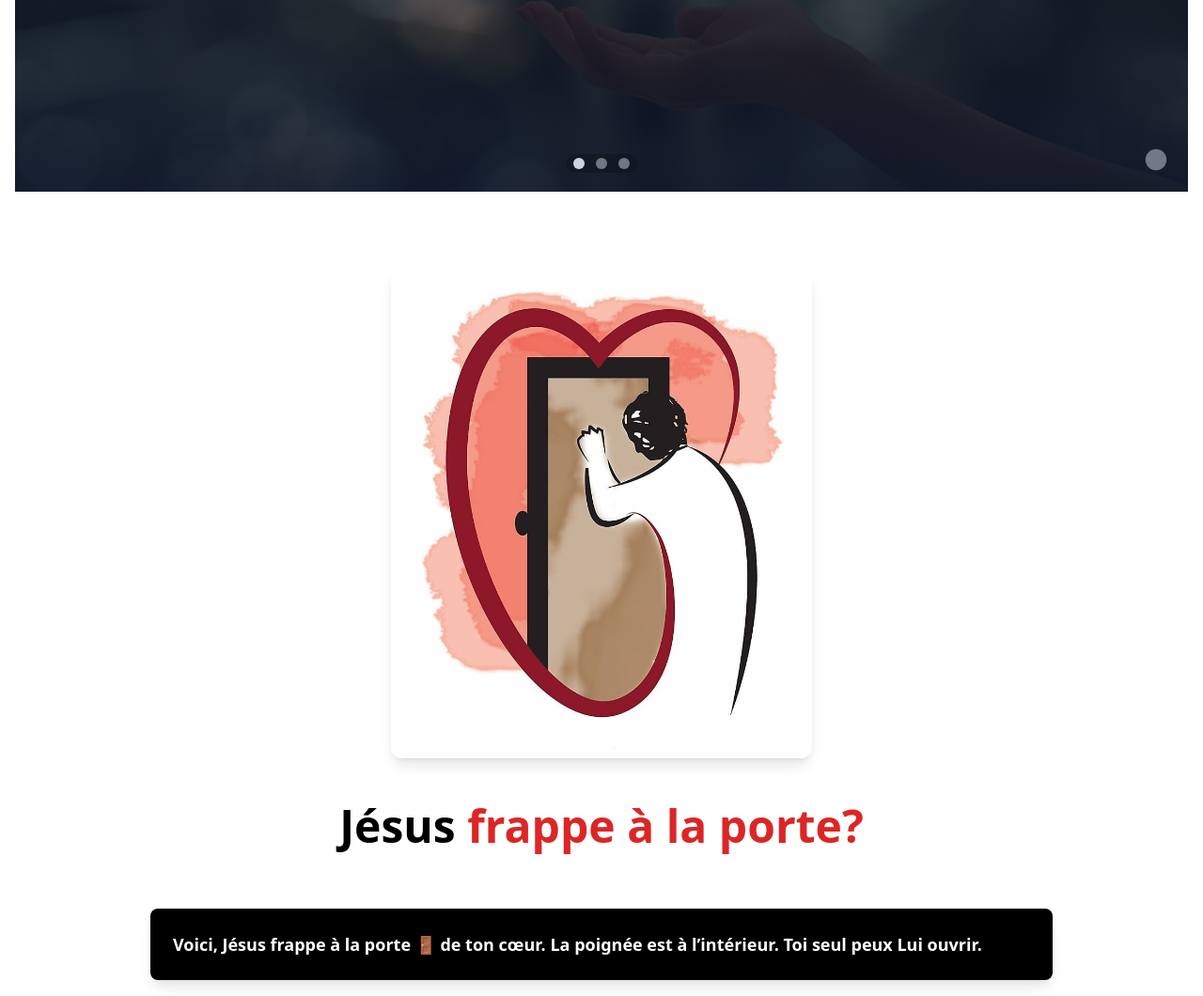
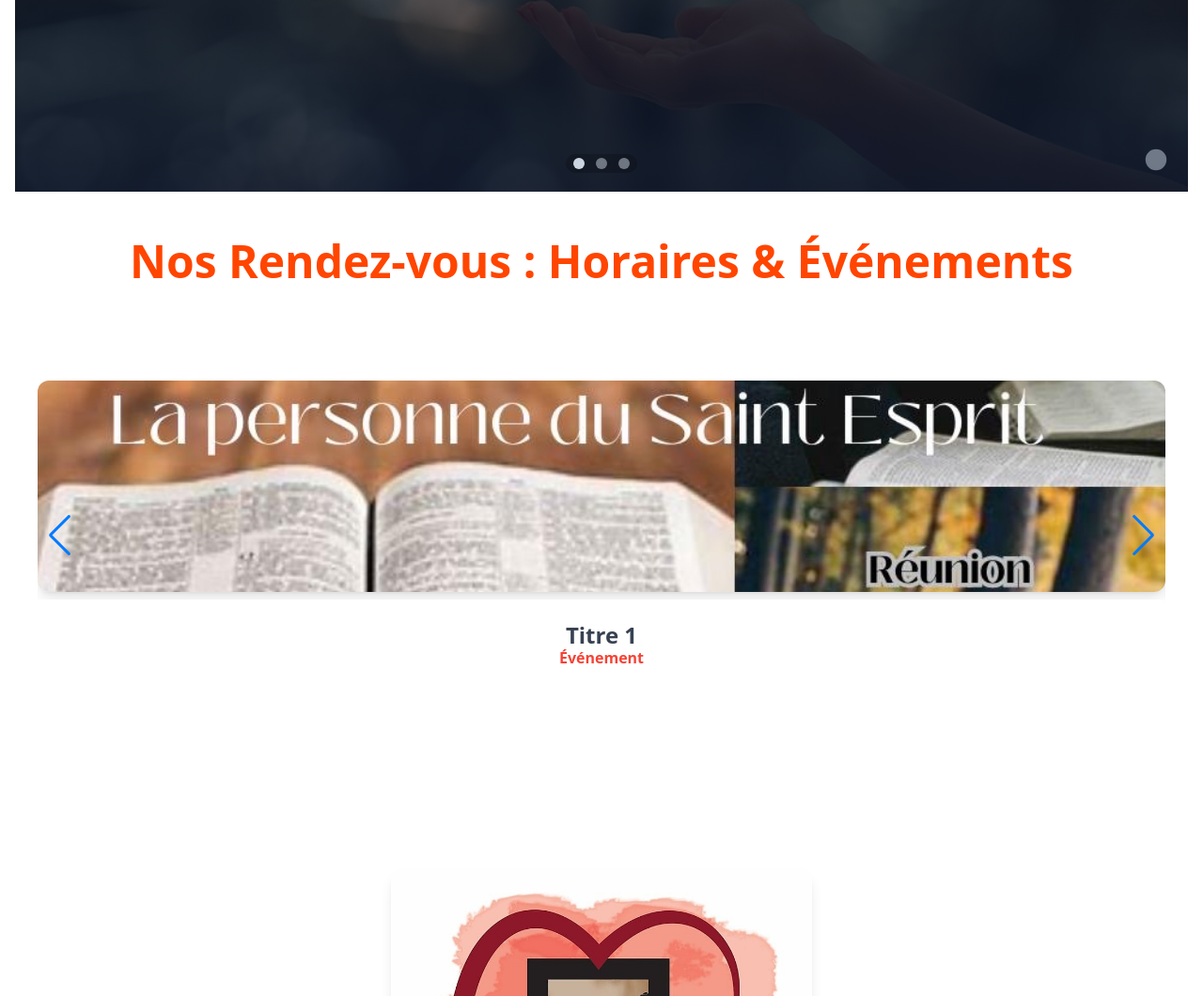
Before and after one commit to darksh3ll/addlaseyne9, a Django app: page / in a window 1280 px wide. Shown: the part 612-1672 px from the top of the page at 94% size. Run offline with Django 4.2, Linux system fonts and the light colour scheme; data comes from the database, SQL or seed files in the repository; data that the repository does not hold is empty; some libraries are stand-ins or nearby versions.

Commit message:
test swipe

```diff
--- a/app/templates/index.html
+++ b/app/templates/index.html
@@ -89,6 +89,7 @@
     <div class="content">
       {% include "navbar.html"%}
       {% include "carousel_home.html" %}
+      {% include "test.html"%}
       {% include "jesus_at_the_door.html" %}
       {% include "about.html" %}
       {% include "video_explore.html" %}
--- a/app/templates/test.html
+++ b/app/templates/test.html
@@ -1,33 +1,148 @@
-<label
-    class="mx-auto mt-40 relative bg-white min-w-sm max-w-2xl flex flex-col md:flex-row items-center justify-center border py-2 px-2 rounded-2xl gap-2 shadow-2xl focus-within:border-gray-300"
-    for="search-bar">
-    <input id="search-bar" placeholder="your keyword here"
-        class="px-6 py-2 w-full rounded-md flex-1 outline-none bg-white">
-    <button
-        class="w-full md:w-auto px-6 py-3 bg-black border-black text-white fill-white active:scale-95 duration-100 border will-change-transform overflow-hidden relative rounded-xl transition-all disabled:opacity-70">
+<section class="my-10" x-data="{ open: false, imageUrl: '' }">
+	<h2 class="carousel-3D-swiper-title text-3xl font-bold text-center text-gray-800 dark:text-white mb-6">
+		Nos Rendez-vous : Horaires & Événements
+	</h2>
 
-        <div class="relative">
+	<section class="carousel-3D-swiper-section max-w-6xl mx-auto">
+		<div class="swiper carousel-3D-swiper">
+			<div class="swiper-wrapper">
+				{% for item in schedule %}
+				<div class="swiper-slide">
+					<div class="image-wrapper aspect-video rounded-xl overflow-hidden shadow-lg cursor-pointer"
+						 @click="open = true; imageUrl = '{{ item.image.url }}'">
+						<img class="aspect-video w-full h-auto object-cover" src="{{ item.image.url }}" alt="Événement {{ forloop.counter }}">
+					</div>
+					<div class="details mt-2 text-center">
+						<h3 class="text-lg font-semibold text-gray-700 dark:text-white">Titre {{ forloop.counter }}</h3>
+						<span class="text-sm text-gray-500 dark:text-gray-300">Événement</span>
+					</div>
+				</div>
+				{% endfor %}
+			</div>
 
-            <!-- Loading animation change opacity to display -->
-            <div
-                class="flex items-center justify-center h-3 w-3 absolute inset-1/2 -translate-x-1/2 -translate-y-1/2 transition-all">
-                <svg class="opacity-0 animate-spin w-full h-full" xmlns="http://www.w3.org/2000/svg" fill="none"
-                    viewBox="0 0 24 24">
-                    <circle class="opacity-25" cx="12" cy="12" r="10" stroke="currentColor"
-                        stroke-width="4"></circle>
-                    <path class="opacity-75" fill="currentColor"
-                        d="M4 12a8 8 0 018-8V0C5.373 0 0 5.373 0 12h4zm2 5.291A7.962 7.962 0 014 12H0c0 3.042 1.135 5.824 3 7.938l3-2.647z">
-                    </path>
-                </svg>
-            </div>
+			<!-- Pagination et navigation -->
+			<div class="swiper-button-prev"></div>
+			<div class="swiper-button-next"></div>
+			<div class="swiper-pagination" style="bottom: -40px;"></div>
+		</div>
+	</section>
 
-            <div class="flex items-center transition-all opacity-1 valid:"><span
-                    class="text-sm font-semibold whitespace-nowrap truncate mx-auto">
-                    Search
-                </span>
-            </div>
+	<!-- Lightbox Alpine -->
+	<div class="fixed inset-0 bg-black bg-opacity-80 flex items-center justify-center z-50 transition-opacity duration-300"
+		 x-show="open" x-transition>
+		<div class="relative max-w-[90%] max-h-[90%]">
+			<button class="absolute top-2 right-2 text-white text-4xl font-bold hover:text-red-500"
+					@click="open = false">&times;</button>
+			<img :src="imageUrl" alt="Image agrandie" class="max-w-full max-h-full rounded-xl shadow-2xl border-4 border-white" />
+		</div>
+	</div>
+</section>
+<style>
+    .carousel-3D-swiper-section {
+        display: flex;
+        justify-content: center;
+        align-items: center;
+        font-size: 14px;
+        color: #000;
+        margin: 0;
+        padding: 0;
+        max-width: 1200px;
+        margin: auto;
+        overflow: hidden;
+        min-height: 500px;
+    }
 
-        </div>
+    .carousel-3D-swiper-title {
+        text-align: center;
+        font-size: 3rem;
+        color: orangered;
+    }
 
-    </button>
-</label>
+    .carousel-3D-swiper .swiper-slide {
+        position: relative;
+    }
+
+    .carousel-3D-swiper .image-wrapper {
+        overflow: hidden;
+        //@apply aspect-video;
+        max-height: 225px;
+    }
+
+    .carousel-3D-swiper .image-wrapper img {
+        display: block;
+        width: 100%;
+        height: 100%;
+        max-height: 225px;
+        -o-object-fit: cover;
+        object-fit: cover;
+        border-radius: 8px;
+        -webkit-box-reflect: below 5px -webkit-linear-gradient(bottom, rgba( 255, 0, 0,	0.1 ) 0%, transparent 32px, transparent 100%);
+    }
+
+    .details {
+        padding: 25px 20px;
+        font-weight: 600;
+        text-align: center;
+        background-color: #fff;
+    }
+
+    .details span {
+        display: block;
+        font-size: 16px;
+        color: #f44336;
+    }
+
+    .details h3 {
+        margin: 0;
+        font-weight: bold;
+        font-size: 24px;
+        line-height: 1.1;
+    }
+
+    .details p {
+        margin: 8px 0 0;
+        opacity: 0.65;
+        font-size: 14px;
+        font-weight: 500;
+        display: -webkit-box;
+        -webkit-box-orient: vertical;
+        -webkit-line-clamp: 2;
+        overflow: hidden;
+    }
+
+    .carousel-3D-swiper-section .swiper-pagination-bullet {
+        margin: 0 4px;
+      width: 16px;
+      height: 16px;
+        z-index: 50;
+    }
+
+    .carousel-3D-swiper-section .swiper-pagination-bullet-active {
+        opacity: 1;
+        background: orange;
+    }
+
+</style>
+<script>
+    const carousel3Dswiper = new Swiper(".carousel-3D-swiper", {
+        loop: true,
+        effect: "coverflow",
+        grabCursor: true,
+        centeredSlides: true,
+        slidesPerView: 3,
+        coverflowEffect: {
+          rotate: 0,
+          stretch: 0,
+          depth: 350,
+          modifier: 1,
+          slideShadows: true
+        },
+             navigation: {
+          nextEl: ".swiper-button-next",
+          prevEl: ".swiper-button-prev",
+        },
+        pagination: {
+          el: ".swiper-pagination"
+        }
+      });
+</script>
```
Also changed, not shown: theme/static/css/dist/styles.css (+46 -0 lines).
